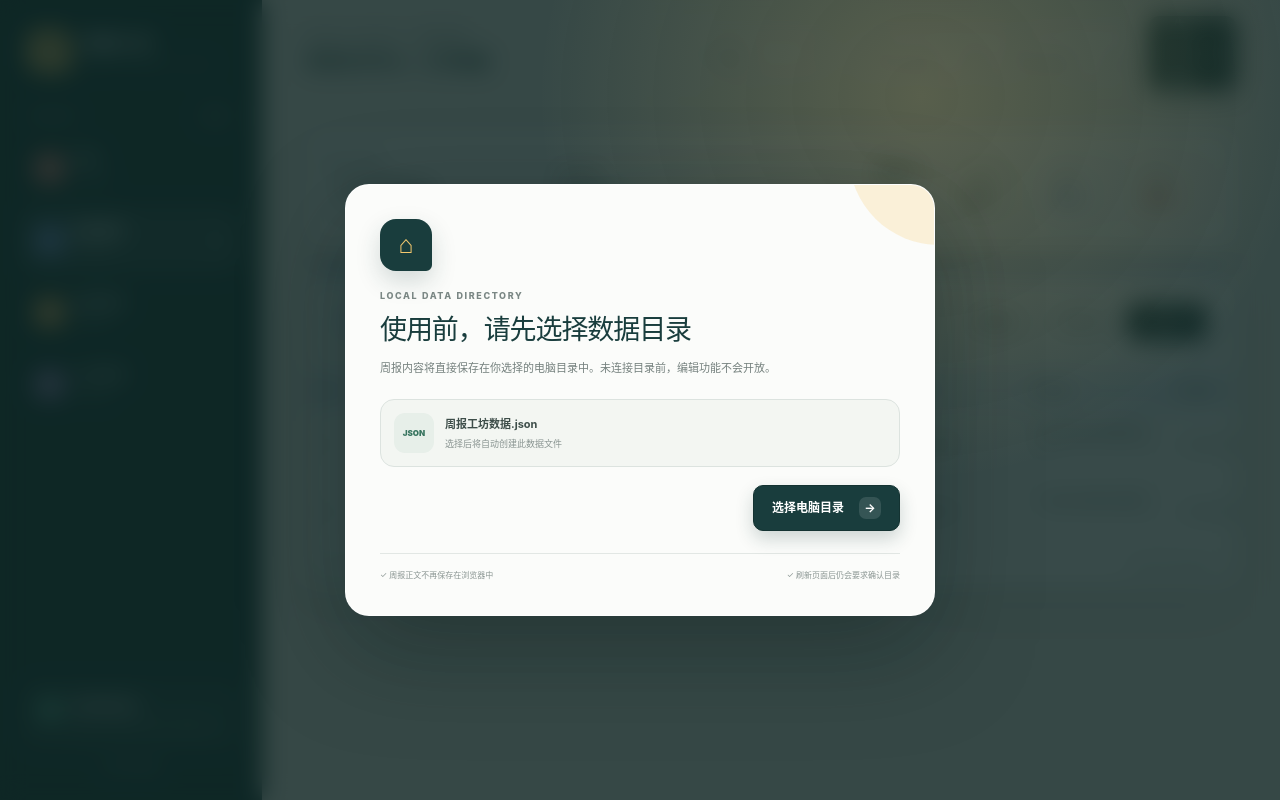
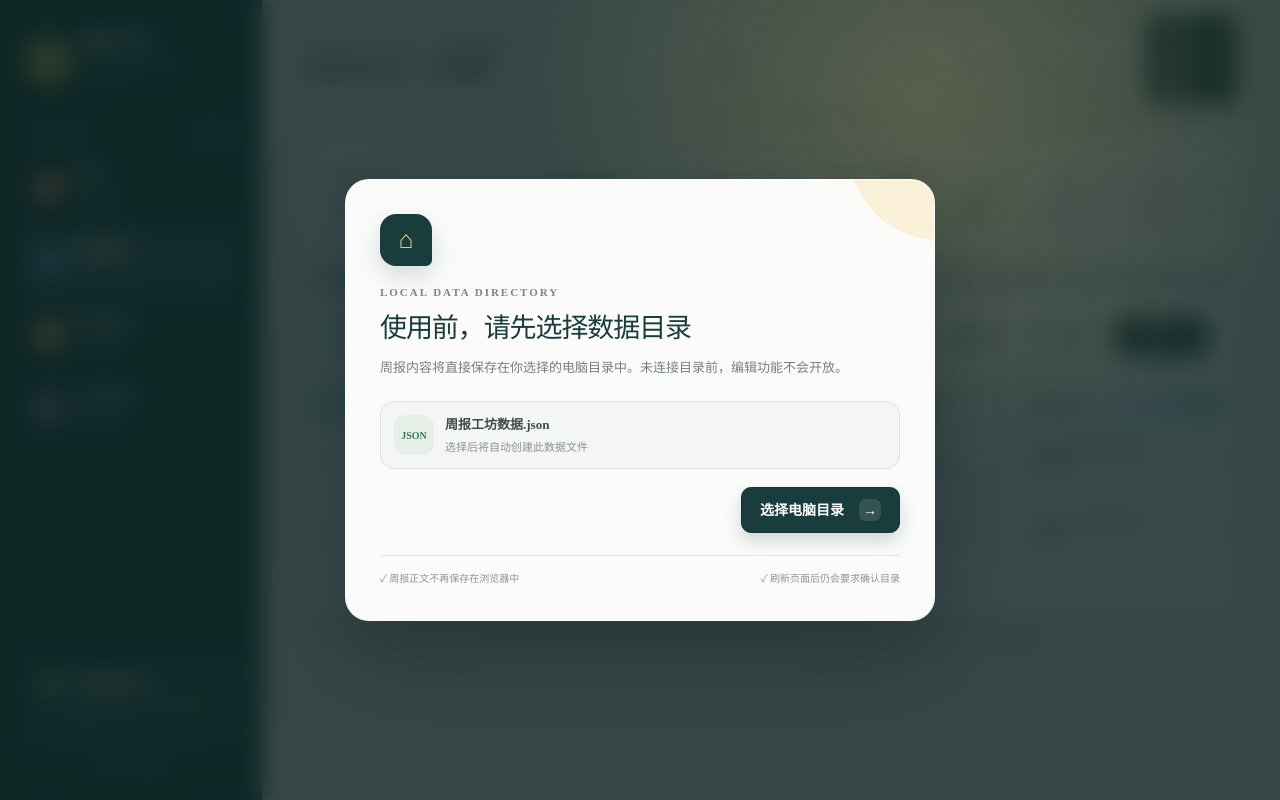
Before and after one commit to AlexZzz999999/weekReportBuilder, a Next.js app: page / in a window 1280 px wide. Built offline with nearby package versions, Linux system fonts and the light colour scheme.

Commit message:
Increase interface typography size

```diff
--- a/app/globals.css
+++ b/app/globals.css
@@ -26,8 +26,7 @@ body {
     var(--canvas);
   color: var(--ink);
   font-family:
-    -apple-system, BlinkMacSystemFont, "Segoe UI", "PingFang SC",
-    "Microsoft YaHei", "Noto Sans CJK SC", sans-serif;
+    "Times New Roman", "Microsoft YaHei", "微软雅黑", serif;
 }
 
 button,
@@ -97,7 +96,7 @@ select:focus-visible {
   display: block;
   margin-top: 2px;
   color: rgba(255, 255, 255, 0.5);
-  font-size: 9px;
+  font-size: 11px;
   letter-spacing: 0.12em;
   text-transform: uppercase;
 }
@@ -112,7 +111,7 @@ select:focus-visible {
 
 .sidebar-label {
   color: rgba(255, 255, 255, 0.42);
-  font-size: 10px;
+  font-size: 12px;
   font-weight: 700;
   letter-spacing: 0.18em;
 }
@@ -123,7 +122,7 @@ select:focus-visible {
   border-radius: 6px;
   background: rgba(255, 255, 255, 0.04);
   color: rgba(255, 255, 255, 0.58);
-  font-size: 9px;
+  font-size: 11px;
   cursor: pointer;
 }
 
@@ -180,7 +179,7 @@ select:focus-visible {
   place-items: center;
   background: color-mix(in srgb, var(--section-color) 88%, white);
   color: #fff;
-  font-size: 10px;
+  font-size: 12px;
   font-weight: 900;
 }
 
@@ -194,14 +193,14 @@ select:focus-visible {
 }
 
 .section-nav-copy strong {
-  font-size: 13px;
+  font-size: 15px;
   font-weight: 650;
 }
 
 .section-nav-copy small {
   margin-top: 3px;
   color: rgba(255, 255, 255, 0.43);
-  font-size: 10px;
+  font-size: 12px;
 }
 
 .section-arrow {
@@ -233,19 +232,19 @@ select:focus-visible {
   place-items: center;
   background: #63b79e;
   color: #173c3b;
-  font-size: 12px;
+  font-size: 14px;
   font-weight: 900;
 }
 
 .sidebar-note strong {
   display: block;
-  font-size: 11px;
+  font-size: 13px;
 }
 
 .sidebar-note p {
   margin: 4px 0 0;
   color: rgba(255, 255, 255, 0.45);
-  font-size: 9px;
+  font-size: 11px;
   line-height: 1.5;
 }
 
@@ -258,7 +257,7 @@ select:focus-visible {
 .restore-button {
   margin: 13px auto 0;
   color: rgba(255, 255, 255, 0.42);
-  font-size: 10px;
+  font-size: 12px;
 }
 
 .restore-button:hover {
@@ -287,7 +286,7 @@ select:focus-visible {
 .eyebrow {
   display: block;
   color: #7a8784;
-  font-size: 9px;
+  font-size: 11px;
   font-weight: 800;
   letter-spacing: 0.18em;
 }
@@ -355,18 +354,18 @@ select:focus-visible {
 
 .directory-entry small {
   color: #909a97;
-  font-size: 8px;
+  font-size: 10px;
 }
 
 .directory-entry strong {
   margin-top: 2px;
   color: #41514e;
-  font-size: 10px;
+  font-size: 12px;
 }
 
 .directory-entry i {
   color: #72807d;
-  font-size: 8px;
+  font-size: 10px;
   font-style: normal;
 }
 
@@ -383,7 +382,7 @@ select:focus-visible {
 .week-range label span {
   display: block;
   color: #8b9693;
-  font-size: 8px;
+  font-size: 10px;
   letter-spacing: 0.08em;
 }
 
@@ -393,13 +392,13 @@ select:focus-visible {
   border: 0;
   background: transparent;
   color: #384946;
-  font-size: 11px;
+  font-size: 13px;
 }
 
 .range-line {
   padding-bottom: 2px;
   color: #a5afad;
-  font-size: 11px;
+  font-size: 13px;
 }
 
 .primary-button,
@@ -422,7 +421,7 @@ select:focus-visible {
   display: flex;
   align-items: center;
   gap: 15px;
-  font-size: 12px;
+  font-size: 14px;
   font-weight: 750;
   box-shadow: 0 8px 18px rgba(25, 61, 61, 0.2);
 }
@@ -467,7 +466,7 @@ select:focus-visible {
   display: flex;
   align-items: center;
   gap: 7px;
-  font-size: 9px;
+  font-size: 11px;
   font-weight: 800;
   letter-spacing: 0.12em;
 }
@@ -489,7 +488,7 @@ select:focus-visible {
 .progress-overview-heading p {
   margin: 0;
   color: #929c99;
-  font-size: 9px;
+  font-size: 11px;
 }
 
 .progress-completion {
@@ -505,7 +504,7 @@ select:focus-visible {
 
 .progress-completion-copy span {
   color: #65726f;
-  font-size: 10px;
+  font-size: 12px;
   font-weight: 700;
 }
 
@@ -535,7 +534,7 @@ select:focus-visible {
   display: block;
   margin-top: 7px;
   color: #929c99;
-  font-size: 9px;
+  font-size: 11px;
 }
 
 .progress-metrics {
@@ -559,7 +558,7 @@ select:focus-visible {
 
 .progress-metric span {
   color: #7d8986;
-  font-size: 8px;
+  font-size: 10px;
 }
 
 .progress-metric strong {
@@ -621,7 +620,7 @@ select:focus-visible {
   color: var(--section-color);
   display: grid;
   place-items: center;
-  font-size: 12px;
+  font-size: 14px;
   font-weight: 900;
 }
 
@@ -643,14 +642,14 @@ select:focus-visible {
   border-radius: 999px;
   background: var(--section-tint);
   color: var(--section-color);
-  font-size: 9px;
+  font-size: 11px;
   font-weight: 750;
 }
 
 .editor-title-group p {
   margin: 5px 0 0;
   color: #8a9592;
-  font-size: 10px;
+  font-size: 12px;
 }
 
 .editor-actions {
@@ -666,7 +665,7 @@ select:focus-visible {
   border: 1px solid #d6ddda;
   background: #fff;
   color: #53615e;
-  font-size: 10px;
+  font-size: 12px;
   font-weight: 700;
 }
 
@@ -708,7 +707,7 @@ select:focus-visible {
   padding: 0 12px;
   background: var(--section-tint);
   color: #55625f;
-  font-size: 9px;
+  font-size: 11px;
   font-weight: 800;
   letter-spacing: 0.04em;
   white-space: nowrap;
@@ -732,7 +731,7 @@ select:focus-visible {
   border-radius: 8px;
   background: transparent;
   color: #31413e;
-  font-size: 10px;
+  font-size: 12px;
   line-height: 1.45;
   transition:
     border-color 150ms ease,
@@ -835,12 +834,12 @@ select:focus-visible {
 
 .empty-state strong {
   color: #4f5e5b;
-  font-size: 13px;
+  font-size: 15px;
 }
 
 .empty-state p {
   margin: 6px 0 16px;
-  font-size: 10px;
+  font-size: 12px;
 }
 
 .table-footer {
@@ -850,7 +849,7 @@ select:focus-visible {
   display: flex;
   align-items: center;
   justify-content: space-between;
-  font-size: 9px;
+  font-size: 11px;
 }
 
 .save-dot {
@@ -935,7 +934,7 @@ select:focus-visible {
 .directory-gate-lead {
   margin: 0;
   color: #75817e;
-  font-size: 11px;
+  font-size: 13px;
   line-height: 1.7;
 }
 
@@ -960,7 +959,7 @@ select:focus-visible {
   color: #397560;
   display: grid;
   place-items: center;
-  font-size: 8px;
+  font-size: 10px;
   font-weight: 900;
 }
 
@@ -971,13 +970,13 @@ select:focus-visible {
 
 .directory-file-card strong {
   color: #3d4d49;
-  font-size: 11px;
+  font-size: 13px;
 }
 
 .directory-file-card small {
   margin-top: 4px;
   color: #8a9592;
-  font-size: 9px;
+  font-size: 11px;
 }
 
 .directory-file-card em {
@@ -985,7 +984,7 @@ select:focus-visible {
   border-radius: 999px;
   background: #e3f3eb;
   color: #378065;
-  font-size: 8px;
+  font-size: 10px;
   font-style: normal;
   font-weight: 750;
 }
@@ -1005,12 +1004,12 @@ select:focus-visible {
 }
 
 .directory-error strong {
-  font-size: 10px;
+  font-size: 12px;
 }
 
 .directory-error span {
   margin-top: 3px;
-  font-size: 9px;
+  font-size: 11px;
 }
 
 .directory-gate-actions {
@@ -1035,7 +1034,7 @@ select:focus-visible {
   border-radius: 10px;
   background: #eef3f1;
   color: #64726f;
-  font-size: 10px;
+  font-size: 12px;
   text-align: center;
 }
 
@@ -1047,7 +1046,7 @@ select:focus-visible {
   display: flex;
   justify-content: space-between;
   gap: 12px;
-  font-size: 8px;
+  font-size: 10px;
 }
 
 .modal-backdrop {
@@ -1095,7 +1094,7 @@ select:focus-visible {
 .modal-heading p {
   margin: 0;
   color: #87918e;
-  font-size: 10px;
+  font-size: 12px;
 }
 
 .modal-close {
@@ -1148,7 +1147,7 @@ select:focus-visible {
   display: grid;
   place-items: center;
   color: #fff;
-  font-size: 10px;
+  font-size: 12px;
   font-weight: 900;
 }
 
@@ -1164,7 +1163,7 @@ select:focus-visible {
   display: block;
   margin: 0 0 5px 2px;
   color: #87928f;
-  font-size: 8px;
+  font-size: 10px;
   font-weight: 700;
 }
 
@@ -1178,7 +1177,7 @@ select:focus-visible {
   border-radius: 8px;
   background: #fafbf9;
   color: #40504d;
-  font-size: 10px;
+  font-size: 12px;
 }
 
 .section-order-actions {
@@ -1194,7 +1193,7 @@ select:focus-visible {
   border-radius: 8px;
   background: #fff;
   color: #65736f;
-  font-size: 10px;
+  font-size: 12px;
   cursor: pointer;
 }
 
@@ -1260,7 +1259,7 @@ select:focus-visible {
   align-items: center;
   gap: 5px;
   color: #75817e;
-  font-size: 8px;
+  font-size: 10px;
   cursor: pointer;
 }
 
@@ -1296,13 +1295,13 @@ select:focus-visible {
 
 .new-section-heading strong {
   color: #394946;
-  font-size: 11px;
+  font-size: 13px;
 }
 
 .new-section-heading span {
   margin-top: 3px;
   color: #8b9693;
-  font-size: 8px;
+  font-size: 10px;
 }
 
 .new-section-fields {
@@ -1324,7 +1323,7 @@ select:focus-visible {
 
 .drag-handle {
   color: #9aa5a2;
-  font-size: 9px;
+  font-size: 11px;
   font-weight: 800;
   text-align: center;
 }
@@ -1340,7 +1339,7 @@ select:focus-visible {
   background: #fafbf9;
   color: #40504d;
   padding: 0 9px;
-  font-size: 10px;
+  font-size: 12px;
 }
 
 .column-move-actions {
@@ -1380,13 +1379,13 @@ select:focus-visible {
 }
 
 .add-column-form strong {
-  font-size: 11px;
+  font-size: 13px;
 }
 
 .add-column-form span {
   margin-top: 3px;
   color: #8c9693;
-  font-size: 8px;
+  font-size: 10px;
 }
 
 .preview-overlay {
@@ -1418,13 +1417,13 @@ select:focus-visible {
 .preview-toolbar strong {
   margin-top: 4px;
   color: var(--teal);
-  font-size: 14px;
+  font-size: 16px;
 }
 
 .preview-toolbar small {
   margin-top: 2px;
   color: #8b9693;
-  font-size: 9px;
+  font-size: 11px;
 }
 
 .preview-actions {
@@ -1457,7 +1456,7 @@ select:focus-visible {
 .report-kicker {
   margin-bottom: 8px;
   color: #7b8885;
-  font-size: 9px;
+  font-size: 11px;
   font-weight: 800;
   letter-spacing: 0.2em;
 }
@@ -1472,7 +1471,7 @@ select:focus-visible {
 .report-header > p {
   margin: 8px 0 0;
   color: #7a8784;
-  font-size: 11px;
+  font-size: 13px;
 }
 
 .report-summary {
@@ -1486,7 +1485,7 @@ select:focus-visible {
   border-radius: 7px;
   background: #f1f4f2;
   color: #53615e;
-  font-size: 9px;
+  font-size: 11px;
 }
 
 .report-section {
@@ -1509,7 +1508,7 @@ select:focus-visible {
   color: #fff;
   display: grid;
   place-items: center;
-  font-size: 8px;
+  font-size: 10px;
   font-weight: 900;
 }
 
@@ -1521,7 +1520,7 @@ select:focus-visible {
 
 .report-section-heading small {
   color: #8c9794;
-  font-size: 9px;
+  font-size: 11px;
 }
 
 .report-table-scroll {
@@ -1531,7 +1530,7 @@ select:focus-visible {
 .report-section table {
   width: 100%;
   border-collapse: collapse;
-  font-size: 8px;
+  font-size: 10px;
 }
 
 .report-section th,
@@ -1561,7 +1560,7 @@ select:focus-visible {
   color: #9ba5a2;
   display: flex;
   justify-content: space-between;
-  font-size: 8px;
+  font-size: 10px;
 }
 
 .toast {
@@ -1579,7 +1578,7 @@ select:focus-visible {
   display: flex;
   align-items: center;
   gap: 8px;
-  font-size: 11px;
+  font-size: 13px;
   box-shadow: 0 14px 34px rgba(18, 42, 40, 0.25);
   animation: toast-in 180ms ease-out;
 }
@@ -1709,7 +1708,7 @@ select:focus-visible {
 
   .report-title-input {
     width: 100%;
-    font-size: 14px;
+    font-size: 16px;
   }
 
   .primary-button {
@@ -1732,7 +1731,7 @@ select:focus-visible {
   }
 
   .directory-entry i {
-    font-size: 9px;
+    font-size: 11px;
   }
 
   .button-arrow {
@@ -1949,7 +1948,7 @@ select:focus-visible {
   }
 
   .report-section table {
-    font-size: 7px;
+    font-size: 9px;
   }
 
   .report-footer {
```
Also changed, not shown: 1 other file (tests, documents, lock files or other folders).
